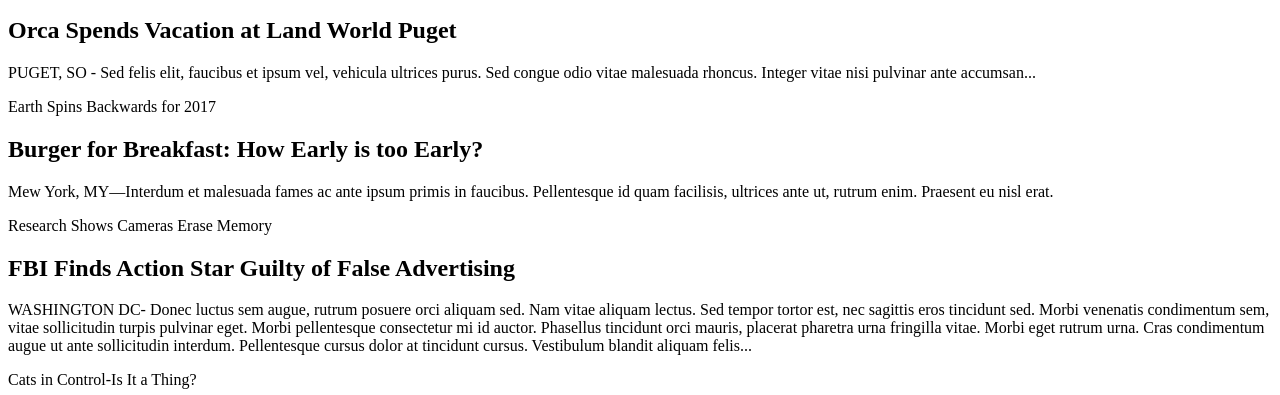
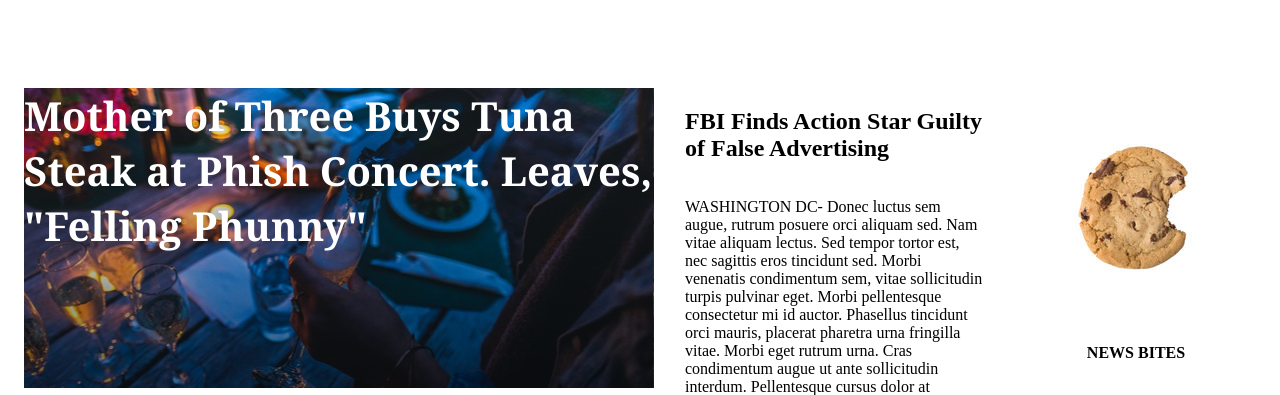
Before and after one commit to Ruffmantom/mytimes, a plain HTML site: page index.html in a window 1280 px wide. Shown: the part 117-512 px from the top of the page. Drawn offline with Linux system fonts and the light colour scheme.

Commit message:
everything but footer is finished

```diff
--- a/index.html
+++ b/index.html
@@ -24,7 +24,7 @@
      <div class="large">
        <div class="Top-artical">
          <div class="imagebackground">
-          <span> Mother of Three Buys Tuna Steak article
+          <span> Mother of Three Buys Tuna Steak
             at Phish Concert. Leaves, "Felling Phunny"</span>
          </div>
            <p class="storytext">MONUMENT VALLEY, AZ - Lorem ipsum dolor sit amet, consectetur adipiscing elit. Pellentesque nec nisl at augue dapibus dignissim. Nunc condimentum rutrum metus, ac eleifend lacus viverra nec. Proin ultrices egestas diam sed mollis. Nulla sapien massa, dictum vitae est et, pellentesque rutrum risus. Nunc volutpat, metus ac rutrum tempus, orci nisi porttitor dolor, sit amet luctus metus est ut mauris. Quisque vulputate nisl vitae massa rhoncus, at sagittis elit accumsan. Etiam tempus, lorem quis blandit imperdiet, enim dui lobortis tortor, sit amet lobortis arcu ex id odio. Nam fermentum nulla et eros bibendum, sed ullamcorper massa scelerisque. Vestibulum aliquet placerat leo a hendrerit. Nulla non sagittis neque. Nullam sit amet fringilla massa.</p>
@@ -55,9 +55,6 @@
        <div class="story">
          <h2>FBI Finds Action Star Guilty of False Advertising</h2>
          <p class="storytext">WASHINGTON DC- Donec luctus sem augue, rutrum posuere orci aliquam sed. Nam vitae aliquam lectus. Sed tempor tortor est, nec sagittis eros tincidunt sed. Morbi venenatis condimentum sem, vitae sollicitudin turpis pulvinar eget. Morbi pellentesque consectetur mi id auctor. Phasellus tincidunt orci mauris, placerat pharetra urna fringilla vitae. Morbi eget rutrum urna. Cras condimentum augue ut ante sollicitudin interdum. Pellentesque cursus dolor at tincidunt cursus. Vestibulum blandit aliquam felis...</p>
-
-
-
        </div>
        <div class="story">
          <div class="girl-cat">
@@ -70,8 +67,8 @@
      <!-- start of third column-->
      <div class="small">
        <img src="./resources/images/img-news-bite.png" alt="picture of cookie">
-       <div class="">
-         <h3>News Bites</h3>
+       <div class="news-bites">
+         <h3>NEWS BITES</h3>
          <span class="bite"> cat emojis go viral</span>
          <span class="bite"> buy youtube veiws</span>
          <span class="bite"> Home buisness advertizing</span>
--- a/resources/style.css
+++ b/resources/style.css
@@ -2,8 +2,11 @@
 header{
   display: flex;
   align-items: center;
+/*
   position: fixed;
   z-index: 1;
+  */
+  background-color: white;
   width: 100%;
   height: 80px;
   border-bottom: 1px solid black;
@@ -34,3 +37,105 @@ header nav a{
   padding:7px;
 }
 /* above this line is all for header*/
+.all-content-container{
+  display: flex;
+  width: 1232px;
+  margin: 0 auto 78px auto;
+  padding-top: 116px;
+  justify-content: space-between;
+}
+.all-content-container .large{
+  width: 630px;
+}
+.all-content-container .medium{
+  width:300px;
+}
+.all-content-container .small{
+  width:240px;
+}
+.top-artical{
+  display: flex;
+  font-size: 17px;
+  font-family: Georgia;
+  color: black;
+}
+.imagebackground{
+  font-family: Georgia;
+  font-weight: bold;
+  font-size: 40px;
+  color: white;
+  height: 300px;
+  background-image: url(../resources/images/img-story-main.png);
+  display: flex;
+  text-align: left;
+}
+.girl-trees{
+  background-image: url(../resources/images/img-story-2.png);
+  font-family: Georgia;
+  font-weight: bold;
+  font-size: 30px;
+  color: white;
+  height: 300px;
+  text-align: center;
+  display: flex;
+}
+.hipster{
+  background-image: url(../resources/images/img-story-3.png);
+  font-family: Georgia;
+  font-weight: bold;
+  font-size: 30px;
+  color: white;
+  height: 300px;
+  text-align: center;
+  display: flex;
+}
+.girl-cat{
+  background-image: url(../resources/images/img-story-1.png);
+  font-family: Georgia;
+  font-weight: bold;
+  font-size: 30px;
+  color: white;
+  height: 300px;
+  text-align: center;
+  display: flex;
+}
+/*
+.story{
+border: 1px solid black;
+}*/
+.other-stories{
+  display: flex;
+  margin-top: 17px;
+  justify-content: space-between;
+}
+.other-stories .storytext{
+  display: flex;
+  height: 250px;
+
+}
+.story{
+  display: flex;
+  flex-direction: column;
+  width: 300px;
+}
+/*last column*/
+.small{
+  display: flex;
+  flex-direction: column;
+}
+.small, h3{
+  text-align: center;
+  font-size: 16px;
+  font-weight: bold;
+  padding-bottom: 20px;
+}
+.news-bites .bite{
+display: block;
+padding: 11px 20px;
+border-bottom: 1px solid black;
+background-color: WhiteSmoke;
+align-items: flex-start;
+font-family: Verdana;
+font-size: 12px;
+color: DimGray;
+}
```
